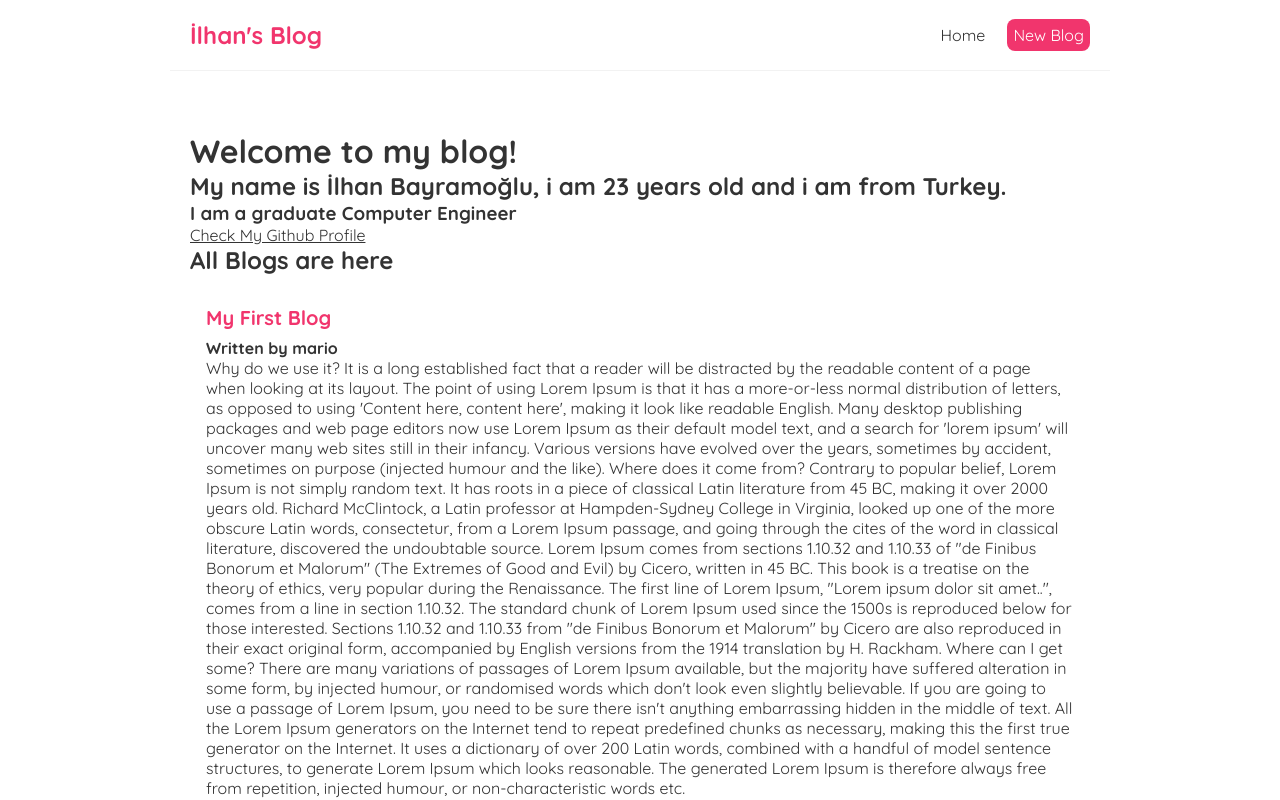
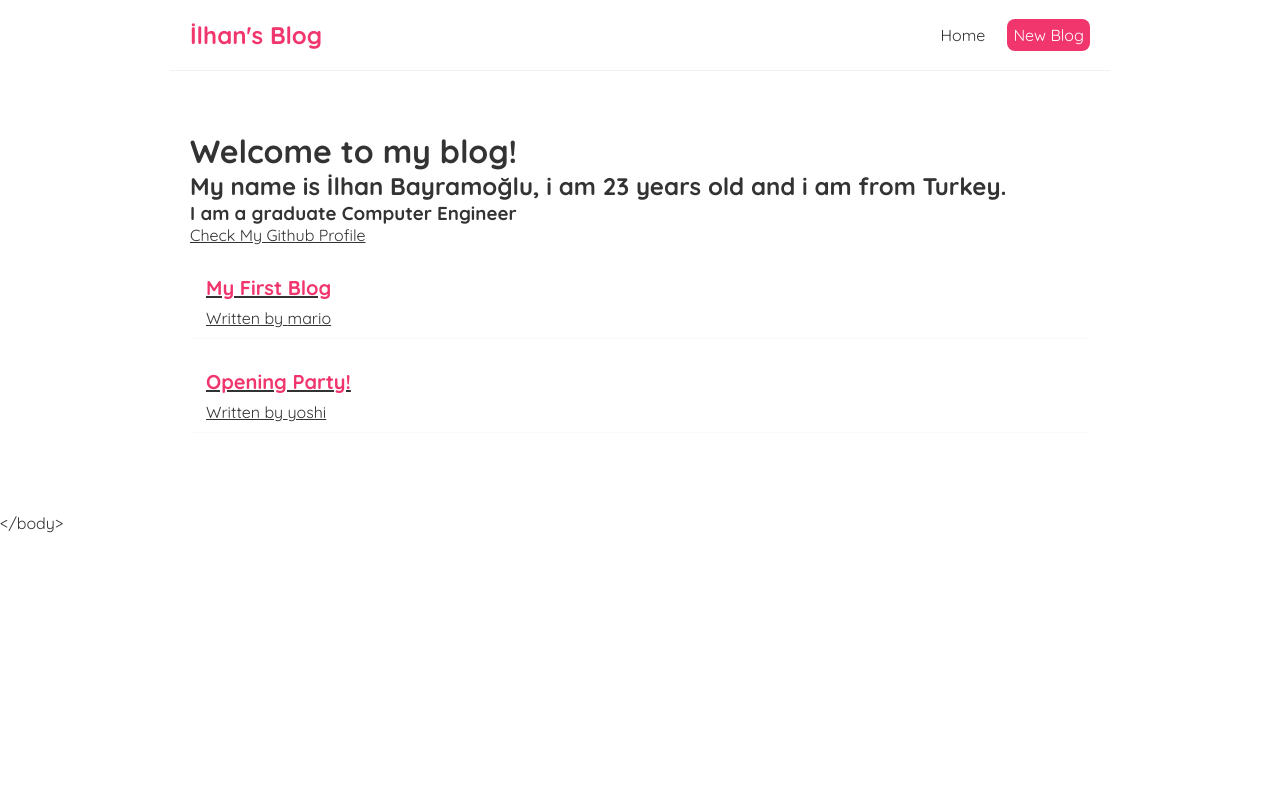
Before and after one commit to ilhan0909/ReactJs-Blog, a React (Create React App) app: page / in a window 1280 px wide. Shown: the top 800 px of the page. Built offline with nearby package versions, Linux system fonts and the light colour scheme; data requests are answered from the project's data file.

Commit message:
update blog preview list

```diff
--- a/src/BlogList.js
+++ b/src/BlogList.js
@@ -1,16 +1,14 @@
-const BlogList = ({ blogs, title }) => {
-    // const blogs = props.blogs;
-    // const title = props.title;
-    // console.log(blogs);
+import { Link } from 'react-router-dom';
 
+const BlogList = ({ blogs }) => {
     return (
         <div className="blog-list">
-            <h2>{title}</h2>
             {blogs.map(blog => (
                 <div className="blog-preview" key={blog.id} >
-                    <h2>{blog.title}</h2>
-                    <h4>Written by {blog.author}</h4>
-                    <p>{blog.body}</p>
+                    <Link to={`/blogs/${blog.id}`}>
+                        <h2>{blog.title}</h2>
+                        <p>Written by {blog.author}</p>
+                    </Link>
                 </div>
             ))}
         </div>
```
